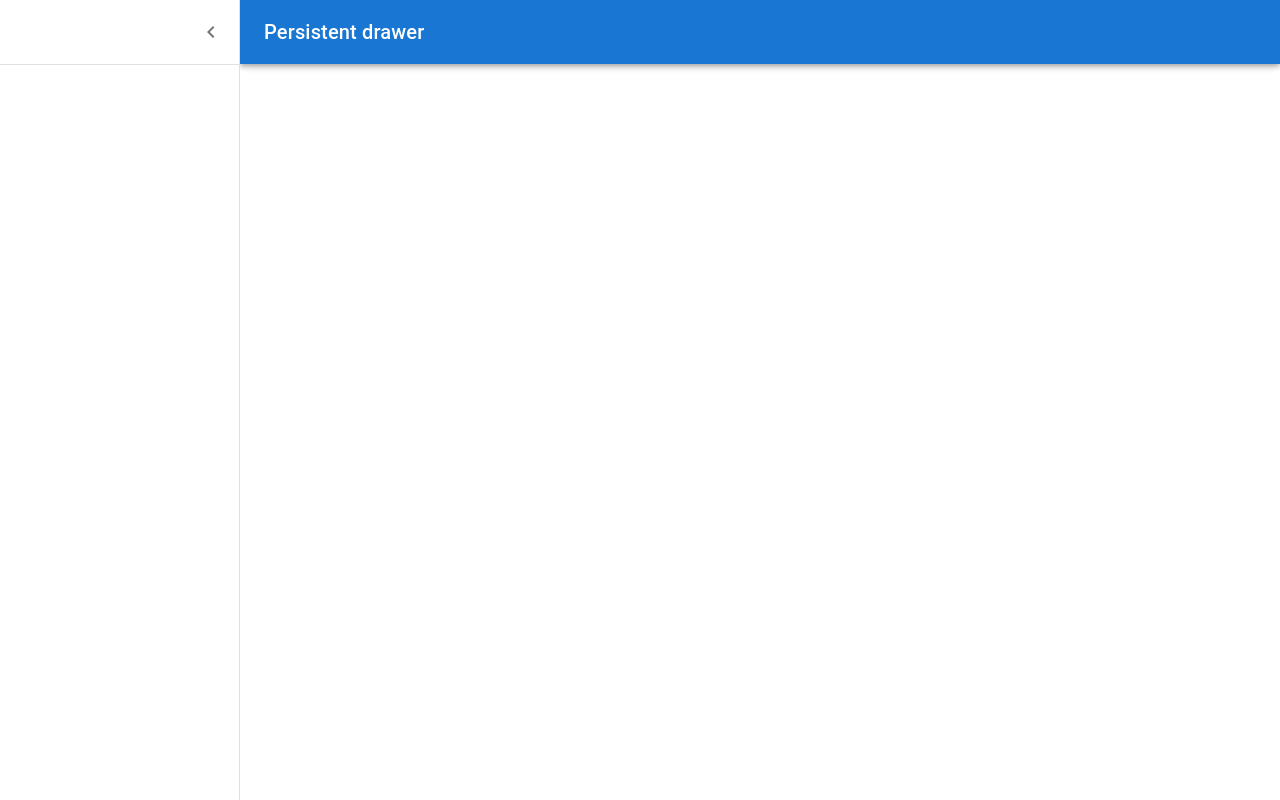
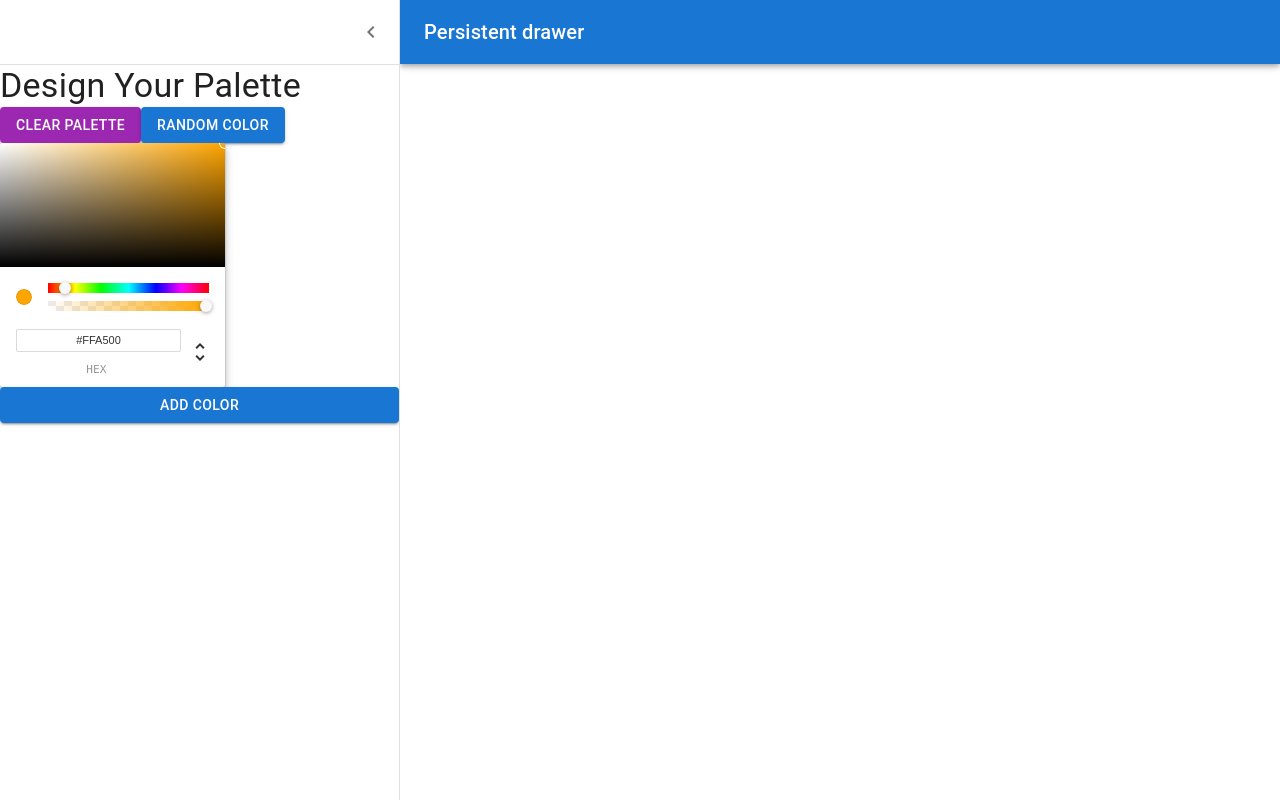
Before and after one commit to ehsansh/react-bootcamp, a React (Create React App) app: page /palette/new in a window 1280 px wide. Both pictures are taken after a click on the button "open drawer". Built offline with nearby package versions, Linux system fonts and the light colour scheme.

Commit message:
add chromepicker and buttons to drawer

```diff
--- a/package.json
+++ b/package.json
@@ -13,6 +13,7 @@
     "chroma-js": "^2.4.2",
     "rc-slider": "^10.0.0",
     "react": "^18.1.0",
+    "react-color": "^2.19.3",
     "react-copy-to-clipboard": "^5.1.0",
     "react-dom": "^18.1.0",
     "react-router-dom": "^6.3.0",
--- a/src/NewPaletteForm.js
+++ b/src/NewPaletteForm.js
@@ -12,7 +12,11 @@
 import MenuIcon from '@mui/icons-material/Menu';
 import ChevronLeftIcon from '@mui/icons-material/ChevronLeft';
 
-const drawerWidth = 240;
+import Button from '@mui/material/Button';
+
+import { ChromePicker } from 'react-color';
+
+const drawerWidth = 400;
 
 const Main = styled('main', { shouldForwardProp: prop => prop !== 'open' })(
     ({ theme, open }) => ({
@@ -62,6 +66,9 @@
 export default function NewPaletteForm() {
     const [open, setOpen] = React.useState(false);
 
+    const [color, setColor] = React.useState('orange');
+    const handleColorChange = ({ hex }) => setColor(hex);
+
     const handleDrawerOpen = () => {
         setOpen(true);
     };
@@ -108,6 +115,22 @@
                     </IconButton>
                 </DrawerHeader>
                 <Divider />
+                <Typography variant='h4'>Design Your Palette</Typography>
+                <div>
+                    <Button variant='contained' color='secondary'>
+                        Clear Palette
+                    </Button>
+                    <Button variant='contained' color='primary'>
+                        Random Color
+                    </Button>
+                </div>
+                <ChromePicker
+                    color={color}
+                    onChangeComplete={handleColorChange}
+                />
+                <Button variant='contained' color='primary'>
+                    Add Color
+                </Button>
             </Drawer>
             <Main open={open}>
                 <DrawerHeader />
```
Also changed, not shown: 1 other file (tests, documents, lock files or other folders).
